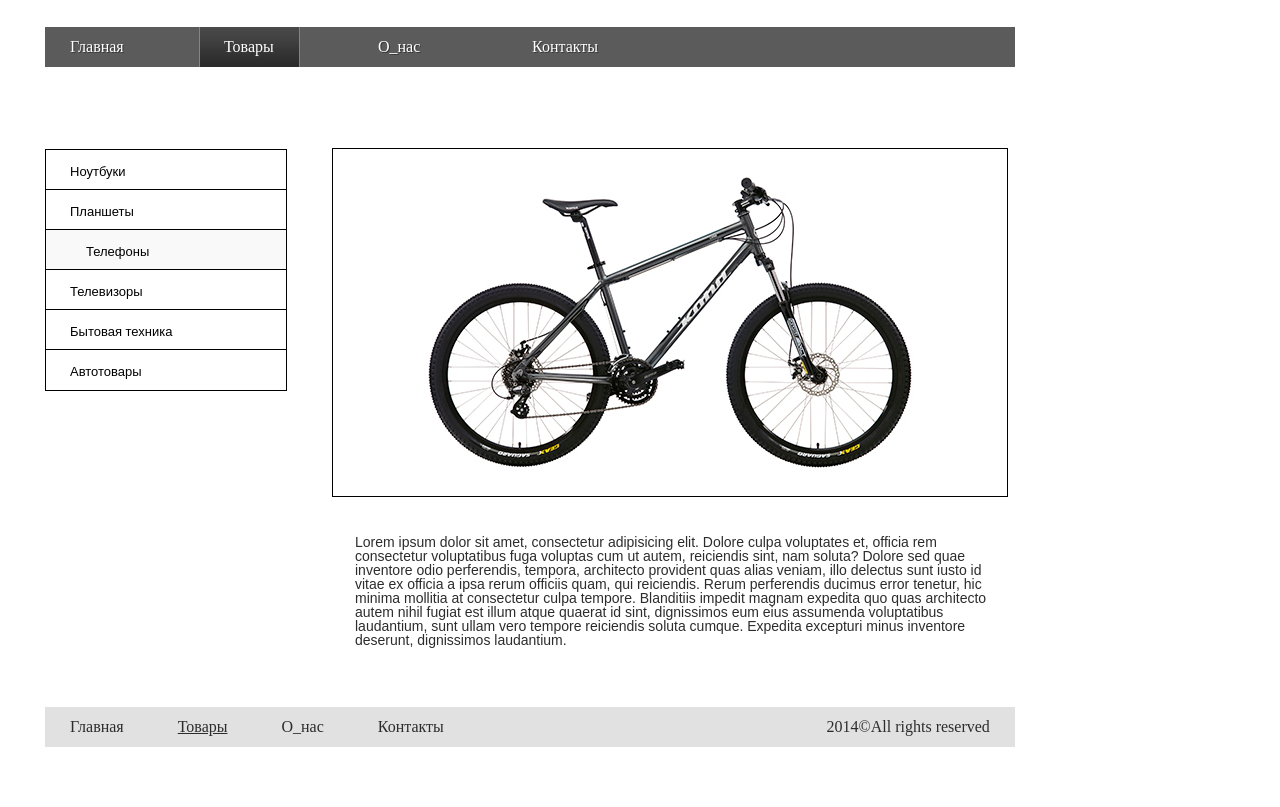
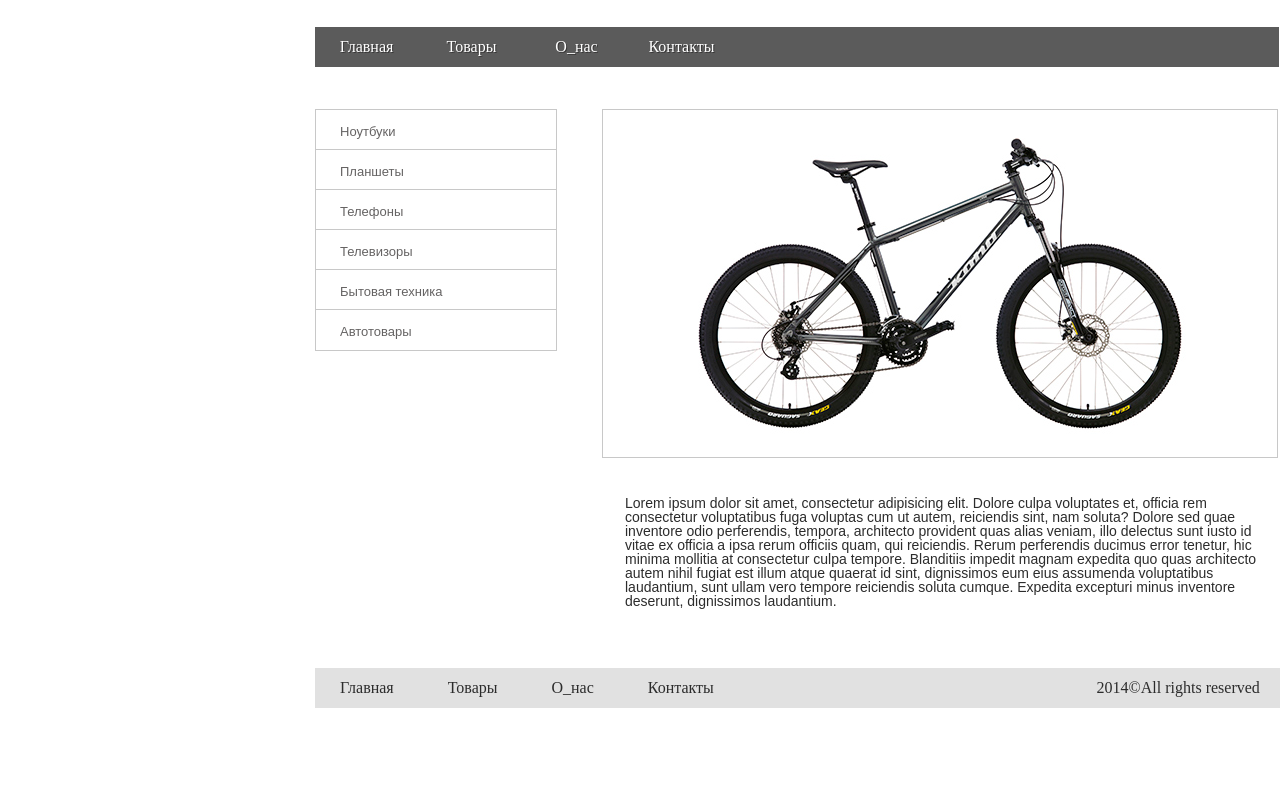
Before and after one commit to IevgenZaglada/HomeWorks, a plain HTML site: page DZ2/index.html in a window 1280 px wide. Shown: the part 106-913 px from the top of the page. After the commit the page ends 874 px from the top, so only its background shows below. Drawn offline with Linux system fonts and the light colour scheme.

Commit message:
added new DZ2

```diff
--- a/DZ2/css/style.css
+++ b/DZ2/css/style.css
@@ -1,31 +1,42 @@
-
+body {
+	margin: 0 270px;
+}
 
 /*HEADER*/
 .header {
-	width: 970px;
+	width: 964px;
 	height: 120px;
-	margin: 50px 80px 40px 45px;
+	margin-top: 50px;
+	margin-right: 80px;
+	margin-left: 45px;
 
 }
 .menu_list {
 	height: 40px;
 	background-color: #5b5b5b;
 	margin-top: 40px;
+	padding-left: 1px;
 
 }
 .menu_list li {
 	display: inline-block;
-	width: 100px;
+
+}
+.menu_list li a {
+	display: inline-block;
+	width: 101px;
 	height: 16px;
-	padding: 12px 25px;
 	color: #ffffff;
 	text-shadow: 1px 1px #383737;
+	text-decoration: none;
+	text-align: center;
+	padding: 12px 0;
+}
 
+.menu_list li a:hover {
+	background-image: url(../img/hover.png);
 }
-.menu_list li:nth-child(2) {
-	background-image: url(../img/hover.png);
-	background-repeat: no-repeat;
-}
+
 /*HEADER*/
 
 /*SIDEBAR*/
@@ -33,22 +44,31 @@
 .sidebar {
 	height: 240px;
 	width: 240px;
-	border: 1px solid black;
+	border: 1px solid #c8c8c8;
 	margin: 45px;
 	font-family: sans-serif;
 	float: left;
 }
 .sidebar li {
-	height: 24px;
+	height: 39px;
+	border-bottom: 1px solid #c8c8c8;
+}
+.sidebar li a {
 	padding-left: 24px;
 	padding-top: 15px;
-	border-bottom: 1px solid black;
 	font-size: 13px;
+	text-decoration: none;
+	color: #656363;
+	display: block;
 }
-.sidebar li:nth-child(3) {
+.sidebar li a:hover {
 	background-image: url(../img/hover1.png);
 	padding-left: 40px;
+	padding-top: 15px;
+	color: #2c2c2c;
+	height: 24px;
 }
+
 .sidebar li:last-child {
 	border-bottom: 0;
 }
@@ -59,7 +79,7 @@
 
 .content {
 	margin-left: 330px;
-	margin-top: 84px;
+	margin-top: 45px;
 	width: 680px;
 }
 
@@ -75,7 +95,7 @@
 
 .content img{
 	padding: 20px 87px;
-	border: 1px solid black;
+	border: 1px solid #c8c8c8;
 }
 /*CONTENT*/
 
@@ -92,12 +112,14 @@
 	padding: 12px 25px;
 	color: #2c2c2c;
 }
-.footer li:nth-child(2) {
+.footer li a {
+	text-decoration: none;
+	color: #2c2c2c;
+	}
+.footer li:last-child {
+	text-align: right;
+	width: 492px;
+}
+.footer li a:hover {
 	text-decoration: underline;
 }
-.copy {
-	width: 492px;
-}
-.footer li:last-child {
-	text-align: right;
-}
--- a/DZ2/index.html
+++ b/DZ2/index.html
@@ -6,7 +6,7 @@
 	<link rel="stylesheet" href="css/reset.css">
 	<link rel="stylesheet" href="css/style.css">
 </head>
-<body>
+<body class="wrapper">
 
 <div class="header">
 
@@ -14,10 +14,10 @@
 
 	<div class="menu_list">
 	<ul>
-		<li>Главная</li>
-		<li>Товары</li>
-		<li>О_нас</li>
-		<li>Контакты</li>
+		<li><a href="#">Главная</a></li>
+		<li><a href="#">Товары</a></li>
+		<li><a href="#">О_нас</a></li>
+		<li><a href="#">Контакты</a></li>
 	</ul>
 
 	</div>
@@ -25,12 +25,12 @@
 
 <div class="sidebar">
 	<ul>
-		<li>Ноутбуки</li>
-		<li>Планшеты</li>
-		<li>Телефоны</li>
-		<li>Телевизоры</li>
-		<li>Бытовая техника</li>
-		<li>Автотовары</li>
+		<li><a href="#">Ноутбуки</a></li>
+		<li><a href="#">Планшеты</a></li>
+		<li><a href="#">Телефоны</a></li>
+		<li><a href="#">Телевизоры</a></li>
+		<li><a href="#">Бытовая техника</a></li>
+		<li><a href="#">Автотовары</a></li>
 	</ul>
 </div>
 
@@ -47,11 +47,11 @@
 <div class="footer">
 
 	<ul>
-		<li>Главная</li>
-		<li>Товары</li>
-		<li>О_нас</li>
-		<li>Контакты</li>
-		<li class="copy">2014&copy;All rights reserved</li>
+		<li><a href="#">Главная</a></li>
+		<li><a href="#">Товары</a></li>
+		<li><a href="#">О_нас</a></li>
+		<li><a href="#">Контакты</a></li>
+		<li class="copy"><a href="#">2014&copy;All rights reserved</a></li>
 	</ul>
 
 </div>
```
